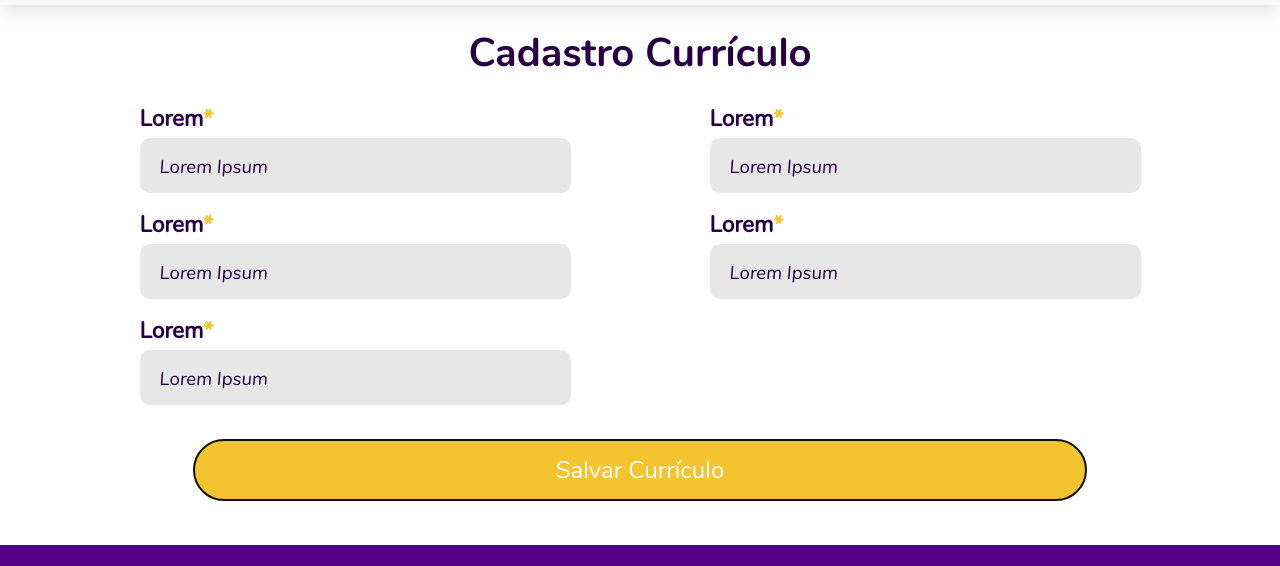
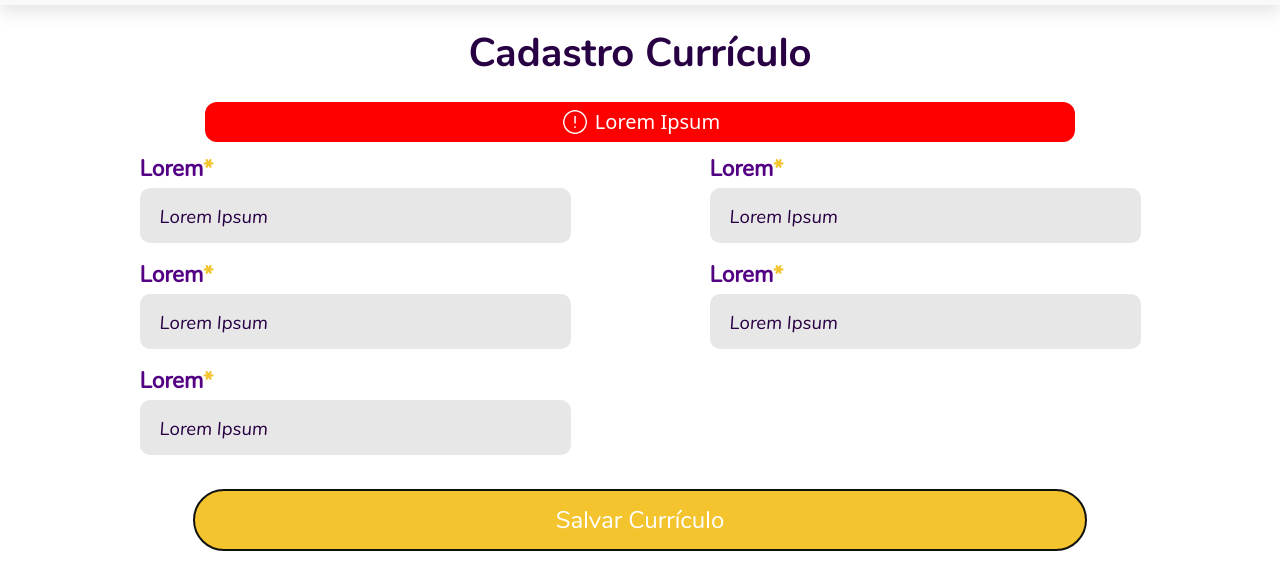
Before and after one commit to Lemos1347/Projeto3, a plain HTML site: page src/Frontend/view/createCurriculum.html in a window 1280 px wide. Both pictures are taken after a click on the button "Salvar Currículo". Shown: the part 71-637 px from the top of the page. Drawn offline with nearby package versions, Linux system fonts and the light colour scheme.

Commit message:
Arrumando tudo ;)

```diff
--- a/src/Frontend/css/style.css
+++ b/src/Frontend/css/style.css
@@ -1,3 +1,13 @@
+:root {
+  --roxo-padrao: #530084;
+  --roxo-hover: #280044;
+  --amarelo-padrao: #F3C42E;
+  --amarelo-hover: #F89F4F;
+  --branco-padrao: #FFFFFF;
+  --preto-padrao: #000000;
+  --cinza-claro-fundo: #EFEFEF;
+}
+
 @font-face {
     font-family: 'nunito';
     src: url('../fonts/Nunito-Regular.ttf');
@@ -15,7 +25,7 @@
 
 body {
     font-size: 20px;
-    color: #280044;
+    color: var(--roxo-padrao);
     background-position: center;
     padding-top: 75px;
     /* distÃ¢ncia do nav fixo */
@@ -185,3 +195,23 @@ h1{
 .btnSaveCurriculum:hover{
   background-color: #280044;
 }
+
+.alertContainer {
+  align-items: center;
+  justify-content: center;
+  margin-bottom: 10px;
+  display: none;
+}
+
+.alertDiv {
+  display: flex;
+  flex-direction: row;
+  align-items: center;
+  justify-content: center;
+  background-color: red;
+  width: 78%;
+  height: 40px;
+  border-radius: 12px;
+  gap: 5px;
+  color: white;
+}
--- /dev/null
+++ b/src/Frontend/js/createCurriculum.js
@@ -0,0 +1,10 @@
+function verifyInfos() {
+    document.getElementById('alertContainer').style.display = 'flex'
+
+    document.getElementById('alertContainer').scrollIntoView();
+    window.scroll(0, -150)
+
+    setTimeout(() => {
+        document.getElementById('alertContainer').style.display = 'none'
+    }, "4000")
+}
--- a/src/Frontend/view/createCurriculum.html
+++ b/src/Frontend/view/createCurriculum.html
@@ -29,6 +29,7 @@
   <!-- Custom CSS -->
   <link rel="stylesheet" href="../css/style.css">
   <link rel="stylesheet" href="../css/resposive-theme.css">
+  <link rel="icon" href="../images/favicon.png">
 </head>
 
 <body>
@@ -96,6 +97,14 @@
         <div class="col-12">
           <h1>Cadastro Currículo</h1>
         </div>
+         <!-- Alert -->
+        <div class="col-sm-12 alertContainer" id = "alertContainer">
+          <div class="alertDiv">
+            <img src="../images/iconErro.png" style="width: 30px; height: 30px; color: white;">
+            <p style="margin-bottom: 0px;">Lorem Ipsum</p>
+          </div>
+        </div>
+        <!-- Alert -->
         <div class="col-sm-12 col-md-6 listaInputs">
           <div class="row inputDiv">
             <div class="col-10 ">
@@ -147,7 +156,7 @@
           </div>
         </div>
         <div class="col-12 listaInputs">
-          <button class="btnSaveCurriculum">Salvar Currículo</button>
+          <button class="btnSaveCurriculum" onclick="verifyInfos()">Salvar Currículo</button>
         </div>
       </div>
     </div>
@@ -211,6 +220,9 @@
   </footer>
   <!-- Footer -->
 
+  <!-- JavaScript File -->
+  <script src="../js/createCurriculum.js"></script>
+
   <!-- Bootstrap core JavaScript -->
   <script src="../vendor/jquery/jquery.min.js"></script>
   <script src="../vendor/bootstrap/js/bootstrap.bundle.min.js"></script>
```
Also changed, not shown: src/Frontend/images/errorIcon.svg (added), src/Frontend/images/iconErro.png (added), src/Frontend/js/jsFrontEnd.txt (deleted).
